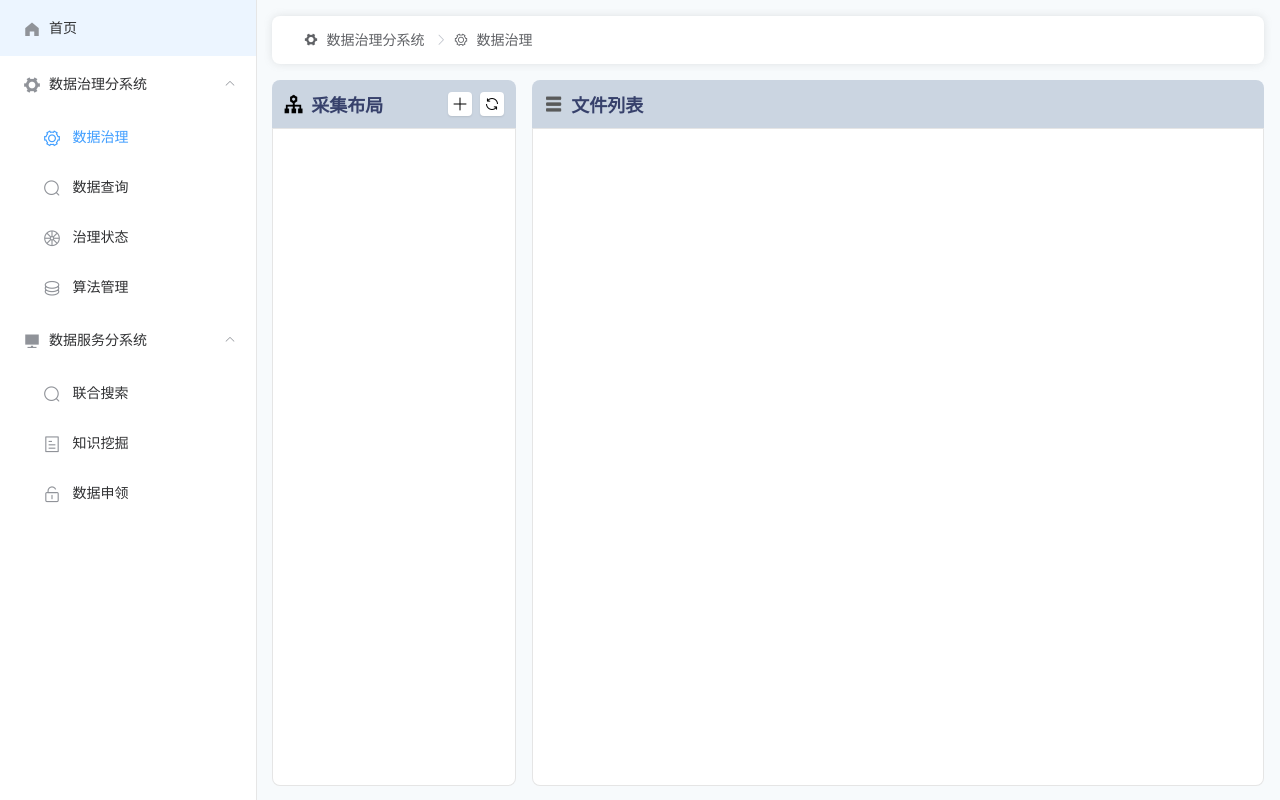
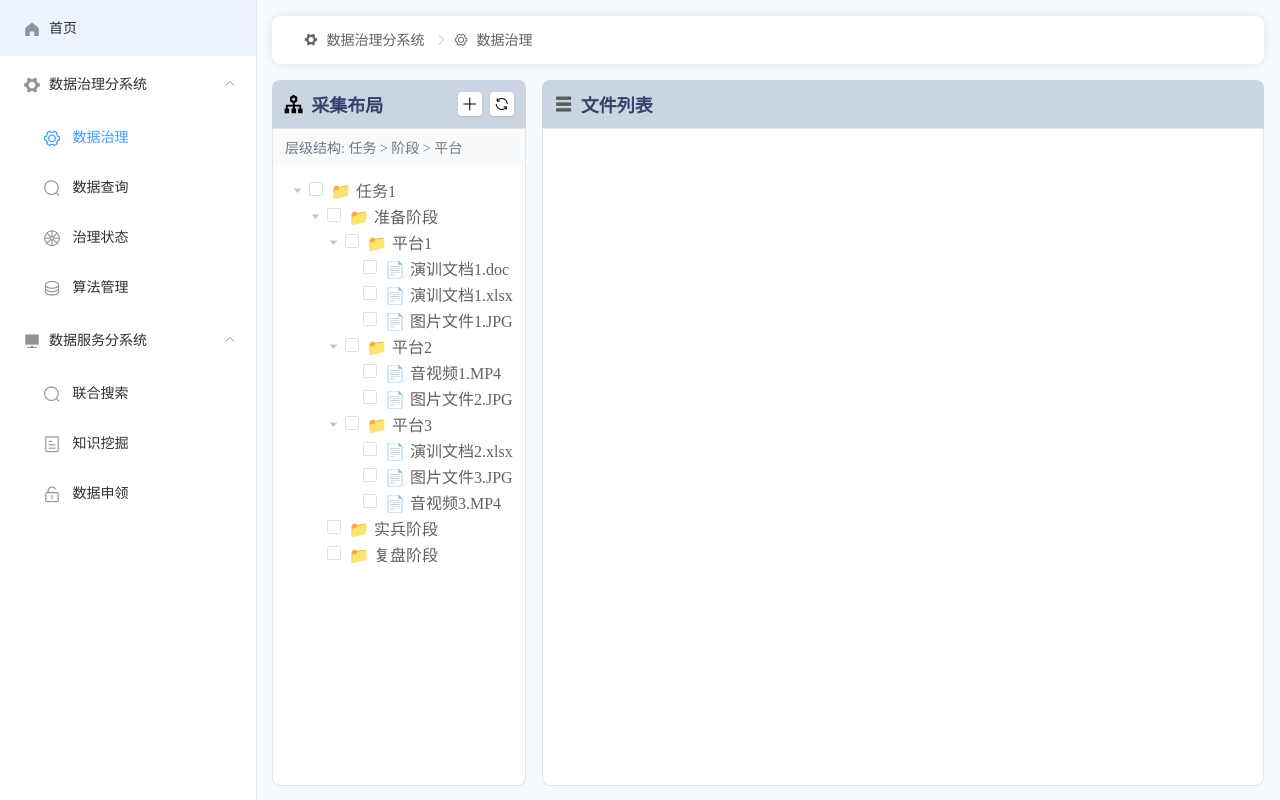
Before and after one commit to fireworks99/data-govern, a Vue app: page /govern/data-govern in a window 1280 px wide. Built offline with nearby package versions, Linux system fonts and the light colour scheme.

Commit message:
文件目录

```diff
--- /dev/null
+++ b/src/assets/data/tree.json
@@ -0,0 +1,50 @@
+[
+  {
+    "id": "1",
+    "label": "任务1",
+    "children": [
+      {
+        "id": "1-1",
+        "label": "准备阶段",
+        "children": [
+          {
+            "id": "1-1-1",
+            "label": "平台1",
+            "children": [
+              { "id": "1-1-1-1", "label": "演训文档1.doc" },
+              { "id": "1-1-1-2", "label": "演训文档1.xlsx" },
+              { "id": "1-1-1-3", "label": "图片文件1.JPG" }
+            ]
+          },
+          {
+            "id": "1-1-2",
+            "label": "平台2",
+            "children": [
+              { "id": "1-1-2-1", "label": "音视频1.MP4" },
+              { "id": "1-1-2-2", "label": "图片文件2.JPG" }
+            ]
+          },
+          {
+            "id": "1-1-3",
+            "label": "平台3",
+            "children": [
+              { "id": "1-1-3-1", "label": "演训文档2.xlsx" },
+              { "id": "1-1-3-2", "label": "图片文件3.JPG" },
+              { "id": "1-1-3-3", "label": "音视频3.MP4" }
+            ]
+          }
+        ]
+      },
+      {
+        "id": "1-2",
+        "label": "实兵阶段",
+        "children": []
+      },
+      {
+        "id": "1-3",
+        "label": "复盘阶段",
+        "children": []
+      }
+    ]
+  }
+]
--- a/src/views/govern/DataGovern.vue
+++ b/src/views/govern/DataGovern.vue
@@ -1,28 +1,70 @@
 <template>
   <div class="wrapper">
+
     <div class="left">
       <PanelLayout title="采集布局">
         <template slot="right">
           <div class="white-btn flex_center live-btn"><i class="el-icon-plus"></i></div>
           <div class="white-btn flex_center live-btn"><i class="el-icon-refresh"></i></div>
         </template>
+        <div class="intro">层级结构: 任务 > 阶段 > 平台</div>
+        <div class="tree_wrapper">
+          <el-tree :data="treeData" show-checkbox default-expand-all node-key="id" ref="tree" highlight-current
+            :render-content="renderTreeNode" :props="defaultProps">
+          </el-tree>
+        </div>
       </PanelLayout>
     </div>
+
     <div class="right">
       <PanelLayout title="文件列表" icon="list">
 
       </PanelLayout>
     </div>
+
   </div>
 </template>
 
 <script>
 import PanelLayout from '@/components/PanelLayout.vue';
+import treeData from '@/assets/data/tree.json';
 
 export default {
   name: 'DataGovern',
   components: {
     PanelLayout
+  },
+  data() {
+    return {
+      treeData: null,
+      defaultProps: {
+        children: 'children',
+        label: 'label'
+      }
+    }
+  },
+  mounted() {
+    this.treeData = treeData;
+  },
+  methods: {
+    renderTreeNode(h, { node, data, store }) {
+      // const isLeaf = !data.children || data.children.length === 0;
+      const isLeaf = data.id.length > 5;
+
+      return h(
+        'span',
+        {
+          class: 'custom-tree-node'
+        },
+        [
+          // h('i', {
+          //   class: isLeaf ? 'el-icon-document' : 'el-icon-folder'
+          // }),
+          h('span', null, isLeaf ? '📄' : '📁'),
+          h('span', { style: 'margin-left: 5px;' }, node.label)
+        ]
+      );
+    }
   }
 }
 </script>
@@ -46,6 +88,17 @@ export default {
       cursor: pointer;
       margin-left: 8px;
     }
+
+    .intro {
+      background-color: #f8fafc;
+      padding: 8px 12px;
+      color: #6e7786;
+      font-size: 14px;
+    }
+
+    .tree_wrapper {
+      padding: 12px;
+    }
   }
 
   .right {
```
